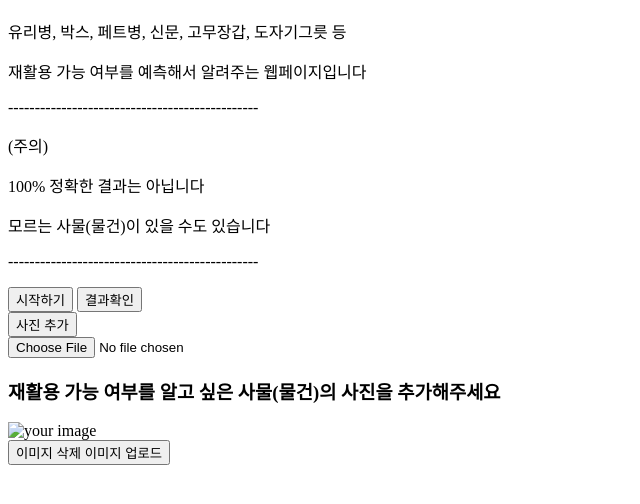
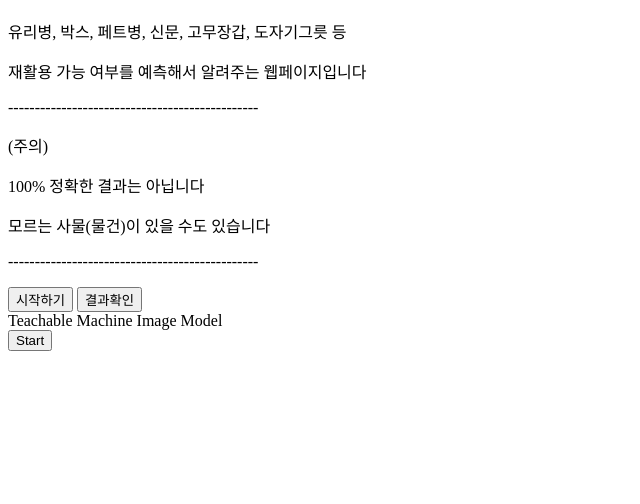
Before and after one commit to hyerinjeon8/recycle, a plain HTML site: page index.html in a window 1280 px wide. Shown: the part 70-574 px from the top of the page, without its empty margins (0-640 px from the left). Drawn offline with nearby package versions, Linux system fonts and the light colour scheme; a script that the page names is missing.

Commit message:
Add files via upload
updated

```diff
--- a/index.html
+++ b/index.html
@@ -21,26 +21,8 @@
     <button type="button" onclick="init()">시작하기</button>
     <button type="button" onclick="predict()">결과확인</button>
 
-    <script class="jsbin" src="https://ajax.googleapis.com/ajax/libs/jquery/1/jquery.min.js"></script>
-    <div class="file-upload">
-        <button class="file-upload-btn" type="button" onclick="$('.file-upload-input').trigger( 'click' )">사진
-            추가</button>
-
-        <div class="image-upload-wrap">
-            <input class="file-upload-input" type='file' onchange="readURL(this);" accept="image/*" />
-            <div class="drag-text">
-                <h3>재활용 가능 여부를 알고 싶은 사물(물건)의 사진을 추가해주세요</h3>
-            </div>
-        </div>
-        <div class="file-upload-content">
-            <img class="file-upload-image" id="my-image" src="#" alt="your image" />
-            <div class="image-title-wrap">
-                <button type="button" onclick="removeUpload()" class="remove-image">이미지 삭제 <span class="image-title">이미지
-                        업로드</span></button>
-            </div>
-        </div>
-    </div>
-
+    <div>Teachable Machine Image Model</div>
+    <button type="button" onclick="init()">Start</button>
     <div id="webcam-container"></div>
     <div id="label-container"></div>
     <script src="https://cdn.jsdelivr.net/npm/@tensorflow/tfjs@1.3.1/dist/tf.min.js"></script>
@@ -72,6 +54,18 @@
             for (let i = 0; i < maxPredictions; i++) { // and class labels
                 labelContainer.appendChild(document.createElement("div"));
             }
+        }
+
+        // run the webcam image through the image model
+        async function predict() {
+            // predict can take in an image, video or canvas html element
+            const prediction = await model.predict(webcam.canvas);
+            for (let i = 0; i < maxPredictions; i++) {
+                const classPrediction =
+                    prediction[i].className + ": " + prediction[i].probability.toFixed(2);
+                labelContainer.childNodes[i].innerHTML = classPrediction;
+            }
+        }
 
             // run the webcam image through the image model
             async function predict() {
@@ -98,7 +92,6 @@
                 //labelContainer.childNodes[i].innerHTML = classPrediction;
                 //}
             }
-        }
 
     </script>
     <script>function readURL(input) {
--- a/style.css
+++ b/style.css
@@ -1,10 +1,10 @@
 body {
     font-family: sans-serif;
-    background-color: #d6b8fc;
+    background-color: #ffffff;
   }
 
   .file-upload {
-    background-color: #d6b8fc;
+    background-color: #ffffff;
     width: 600px;
     margin: 0 auto;
     padding: 20px;
```
